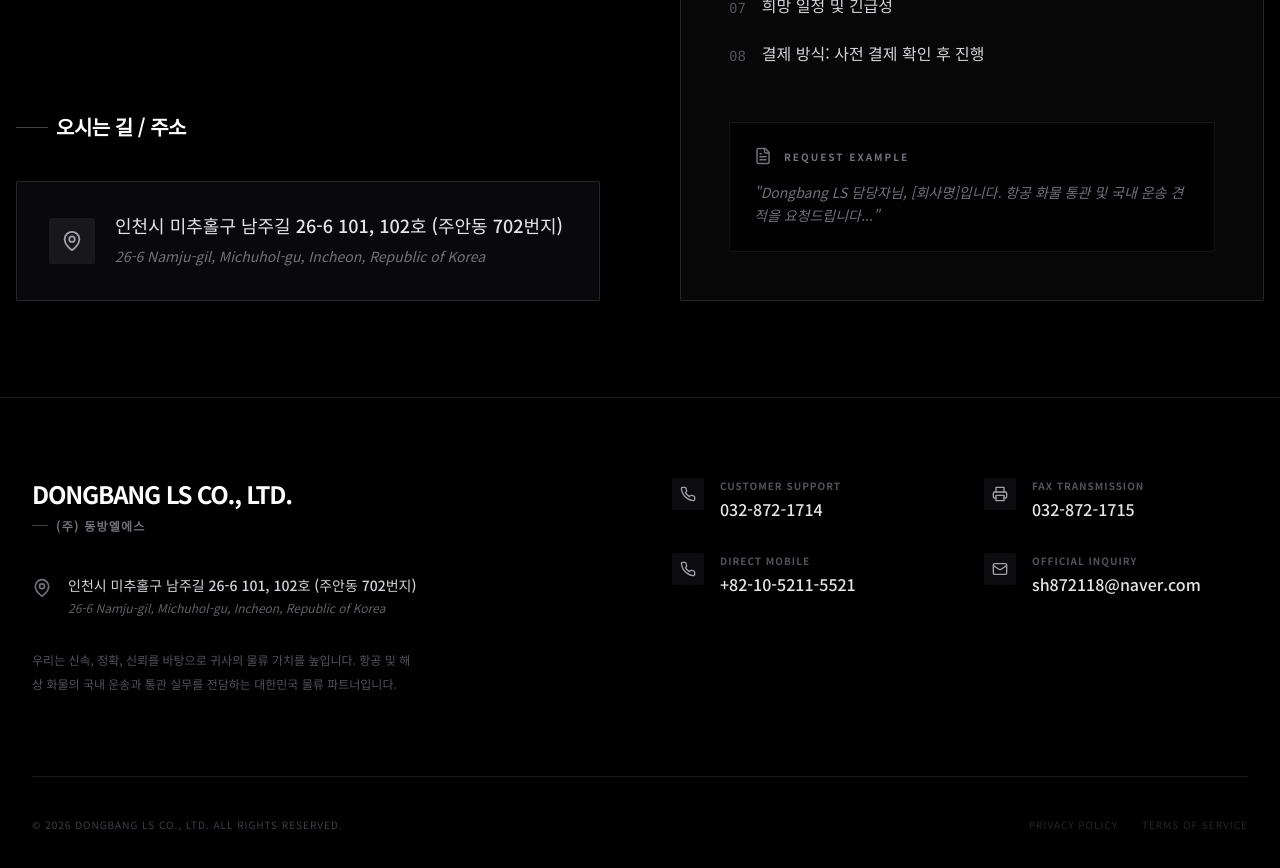
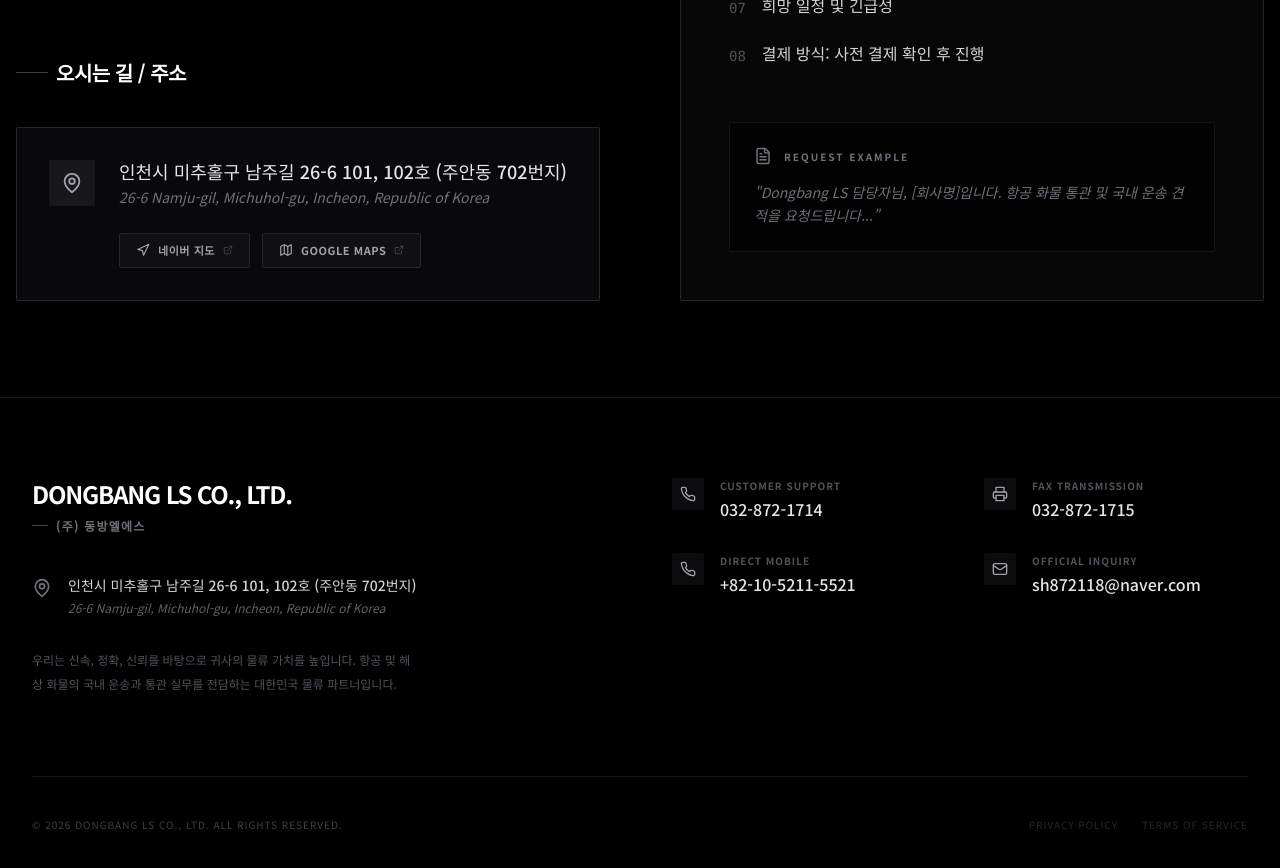
Before and after one commit to Jun7892/DBLS, a React (Vite) app: page /#/contact in a window 1280 px wide. Shown: the part 1020-1888 px from the top of the page. Built offline with nearby package versions, Linux system fonts and the light colour scheme.

Commit message:
feat: Add map links to contact page
Adds navigation links to Naver Maps and Google Maps on the contact page to improve user experience and accessibility for locating the company. Includes new icons for map navigation and external links.

```diff
--- a/pages/ContactPage.tsx
+++ b/pages/ContactPage.tsx
@@ -1,5 +1,5 @@
 import React from 'react';
-import { Mail, Phone, FileText, ClipboardList, MapPin, Printer } from 'lucide-react';
+import { Mail, Phone, FileText, ClipboardList, MapPin, Printer, Navigation, Map, ExternalLink } from 'lucide-react';
 
 const ContactPage: React.FC = () => {
   const inquiryFields = [
@@ -37,6 +37,21 @@
       value: 'sh872118@naver.com',
       icon: <Mail size={18} />,
       isHighlight: false
+    }
+  ];
+
+  const mapLinks = [
+    {
+      name: '네이버 지도',
+      url: 'https://naver.me/FyAgiYr9',
+      icon: <Navigation size={14} />,
+      color: 'hover:border-[#03C75A] hover:text-[#03C75A]' // 네이버 브랜드 컬러 포인트
+    },
+    {
+      name: 'Google Maps',
+      url: 'https://share.google/kd8odGqlq7saF8sxC',
+      icon: <Map size={14} />,
+      color: 'hover:border-blue-500 hover:text-blue-500' // 구글 브랜드 컬러 포인트
     }
   ];
 
@@ -86,22 +101,39 @@
                 </div>
               </div>
 
-              {/* Location Section - Pushed to bottom to align with right side */}
+              {/* Location Section */}
               <div className="mt-16 lg:mt-auto">
                 <h2 className="text-xl font-bold mb-10 flex items-center gap-2 tracking-tight">
                   <span className="w-8 h-px bg-zinc-700"></span> 오시는 길 / 주소
                 </h2>
-                <div className="p-8 bg-zinc-950 border border-zinc-800 rounded-sm flex items-start gap-5 hover:border-zinc-700 transition-colors">
-                  <div className="p-3 bg-zinc-900 rounded-sm mt-1 text-zinc-400">
+                <div className="p-8 bg-zinc-950 border border-zinc-800 rounded-sm flex flex-col sm:flex-row items-start gap-6 hover:border-zinc-700 transition-colors">
+                  <div className="p-3 bg-zinc-900 rounded-sm text-zinc-400 shrink-0">
                     <MapPin size={22} />
                   </div>
-                  <div>
-                    <p className="text-zinc-200 text-lg mb-2 font-medium leading-tight">
+                  <div className="flex-grow">
+                    <p className="text-zinc-200 text-lg mb-1 font-medium leading-tight">
                       인천시 미추홀구 남주길 26-6 101, 102호 (주안동 702번지)
                     </p>
-                    <p className="text-zinc-500 text-sm leading-relaxed italic">
+                    <p className="text-zinc-500 text-sm leading-relaxed italic mb-6">
                       26-6 Namju-gil, Michuhol-gu, Incheon, Republic of Korea
                     </p>
+
+                    {/* Map Buttons */}
+                    <div className="flex flex-wrap gap-3">
+                      {mapLinks.map((link, idx) => (
+                        <a
+                          key={idx}
+                          href={link.url}
+                          target="_blank"
+                          rel="noopener noreferrer"
+                          className={`flex items-center gap-2 px-4 py-2 bg-zinc-900/50 border border-zinc-800 rounded-sm text-[11px] font-bold uppercase tracking-wider text-zinc-400 transition-all duration-300 ${link.color} hover:-translate-y-0.5`}
+                        >
+                          {link.icon}
+                          {link.name}
+                          <ExternalLink size={10} className="opacity-40" />
+                        </a>
+                      ))}
+                    </div>
                   </div>
                 </div>
               </div>
```
